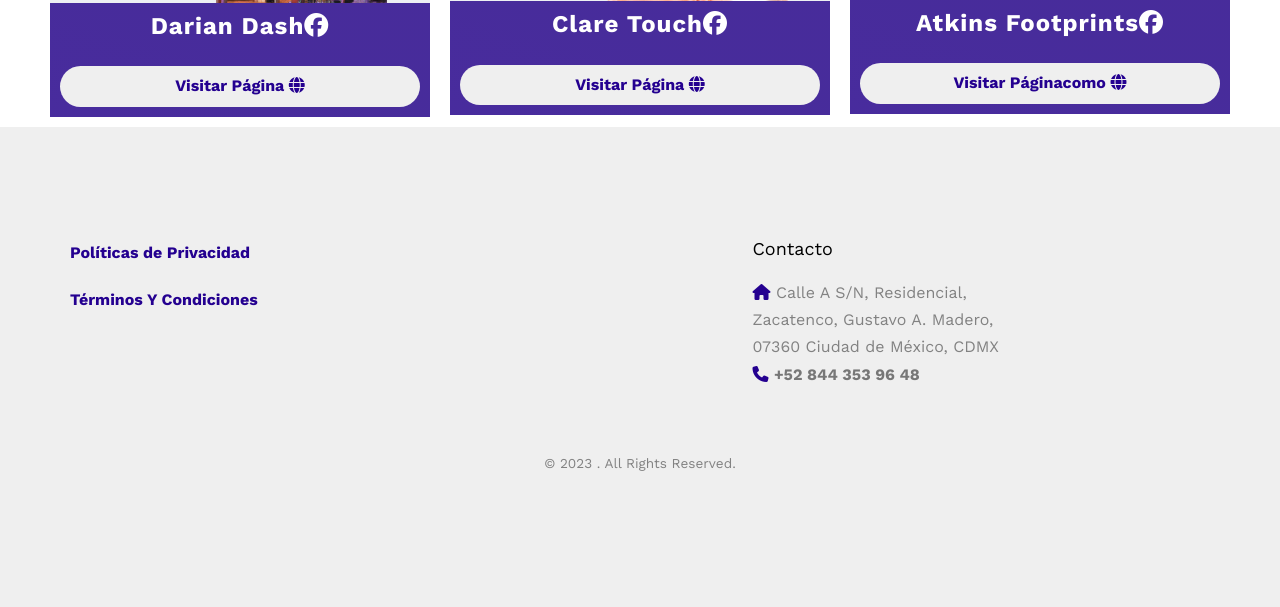
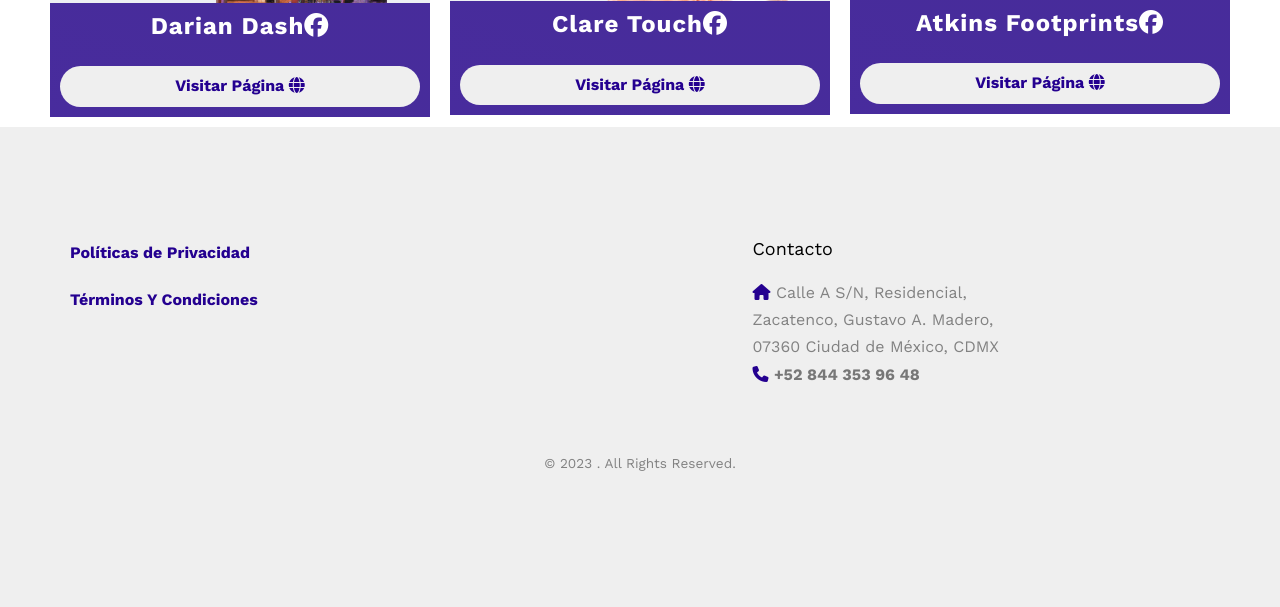
Before and after one commit to CarlosMastache20/GlowingDigitalChatBot, a Django app: page /blog/nuestras/paginas in a window 1280 px wide. Shown: the part 2574-3181 px from the top of the page. Run offline with Django 4.2, Linux system fonts and the light colour scheme; some libraries are stand-ins or nearby versions; some web fonts are replaced.

Commit message:
correcion mala redaccion

```diff
--- a/blog/templates/blog/nuestraspaginas.html
+++ b/blog/templates/blog/nuestraspaginas.html
@@ -107,7 +107,7 @@
           <div class="card_content2">
             <h2 class="card_title">Atkins Footprints<i class="fa fa-facebook-official" aria-hidden="true"></i></h2>
             <br>
-            <button class="btn card_btn buttonCard"><a href="https://www.facebook.com/profile.php?id=100090122812000">Visitar Páginacomo <i class="fa-solid fa-globe"></i></a> </button>
+            <button class="btn card_btn buttonCard"><a href="https://www.facebook.com/profile.php?id=100090122812000">Visitar Página <i class="fa-solid fa-globe"></i></a> </button>
           </div>
         </div>
       </li>
```
